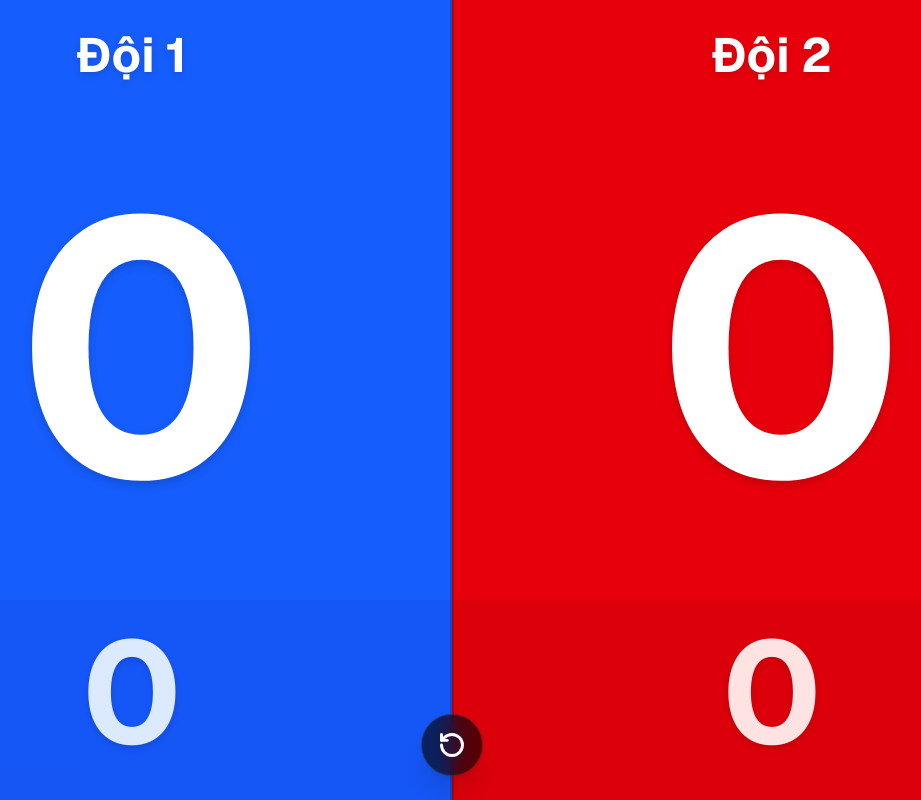
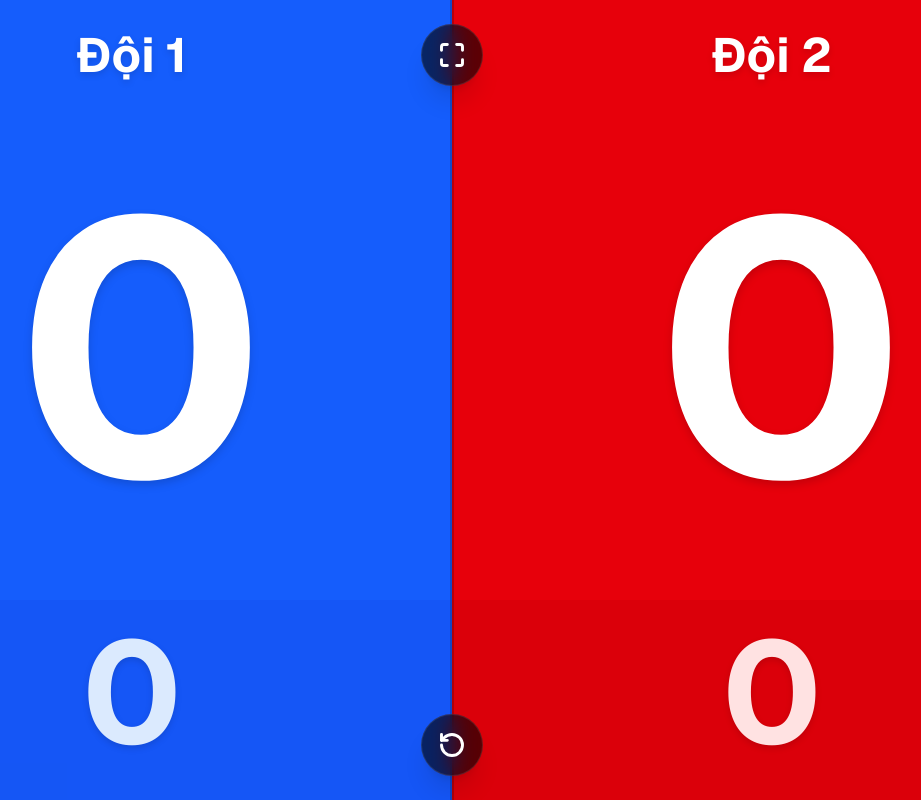
Before and after one commit to tunglv04/gaybilliard, a Next.js app: page / in a window 1280 px wide. Shown: the whole page, without its empty margins (188-1109 px from the left). Built offline with nearby package versions, Linux system fonts and the light colour scheme.

Commit message:
thêm toàn màn hình

```diff
--- a/app/page.tsx
+++ b/app/page.tsx
@@ -1,7 +1,7 @@
 "use client";
 
-import { useState } from "react";
-import { RotateCcw } from "lucide-react";
+import { useState, useEffect } from "react";
+import { RotateCcw, Maximize, Minimize } from "lucide-react";
 import { PanInfo, motion } from "framer-motion";
 
 export default function Home() {
@@ -15,6 +15,25 @@
   const [rightSubScore, setRightSubScore] = useState(0);
 
   const [showResetConfirm, setShowResetConfirm] = useState(false);
+  const [isFullscreen, setIsFullscreen] = useState(false);
+
+  useEffect(() => {
+    const onFullscreenChange = () => {
+      setIsFullscreen(!!document.fullscreenElement);
+    };
+    document.addEventListener("fullscreenchange", onFullscreenChange);
+    return () => document.removeEventListener("fullscreenchange", onFullscreenChange);
+  }, []);
+
+  const toggleFullscreen = () => {
+    if (!document.fullscreenElement) {
+      document.documentElement.requestFullscreen().catch((err) => {
+        console.log(`Error attempting to enable fullscreen: ${err.message}`);
+      });
+    } else {
+      document.exitFullscreen();
+    }
+  };
 
   const SWIPE_THRESHOLD = 30;
 
@@ -136,6 +155,15 @@
       {/* Center Divider */}
       <div className="absolute top-0 bottom-0 left-1/2 -translate-x-1/2 w-[4px] bg-black/20 pointer-events-none z-0" />
 
+      {/* Fullscreen Button (Top Center) */}
+      <button
+        onClick={toggleFullscreen}
+        className="absolute top-4 md:top-6 left-1/2 -translate-x-1/2 rounded-full bg-black/60 hover:bg-black/80 p-3 md:p-4 text-white pointer-events-auto transition-all backdrop-blur-md shadow-xl border border-white/10 z-20"
+        title={isFullscreen ? "Thoát toàn màn hình" : "Toàn màn hình"}
+      >
+        {isFullscreen ? <Minimize size={28} strokeWidth={2.5} /> : <Maximize size={28} strokeWidth={2.5} />}
+      </button>
+
       {/* Reset Button (Bottom Center) */}
       <button
         onClick={() => setShowResetConfirm(true)}
```
